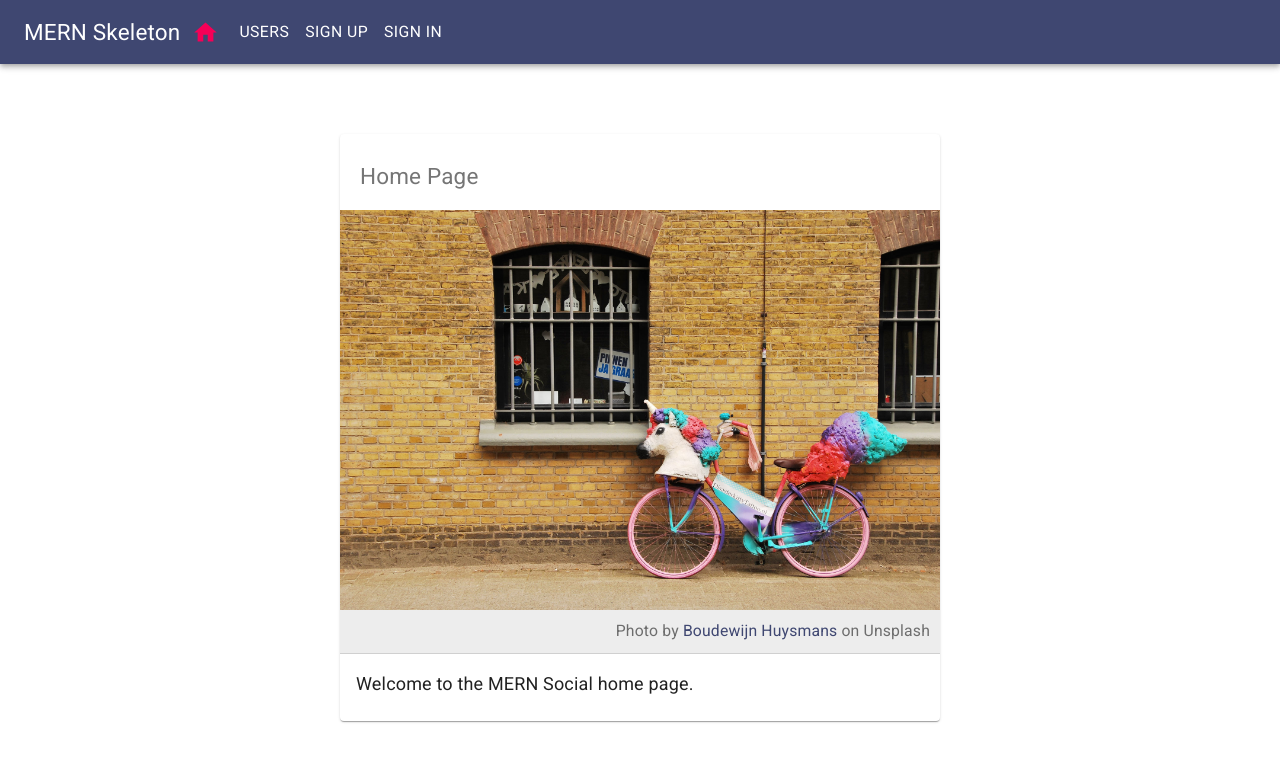
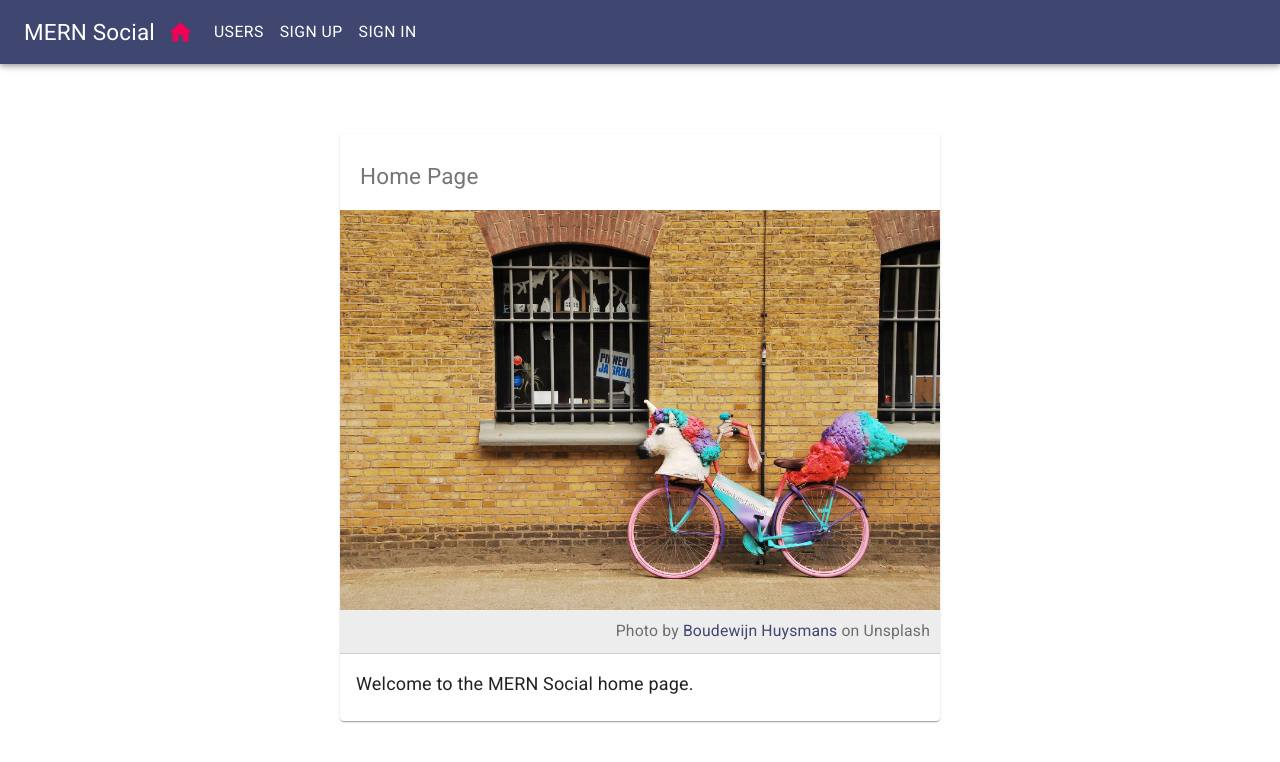
Before and after one commit to macluiggy/mern-social-media-app, a React app in the folder frontend/: page / in a window 1280 px wide. Shown: the top 762 px of the page. Built offline with nearby package versions, Linux system fonts and the light colour scheme.

Commit message:
change to mern social

```diff
--- a/frontend/src/core/Menu.tsx
+++ b/frontend/src/core/Menu.tsx
@@ -26,7 +26,7 @@ export const Menu = withRouter(({ history }) => {
     <AppBar position="static">
       <Toolbar>
         <Typography variant="h6" color="inherit">
-          MERN Skeleton
+          MERN Social
         </Typography>
         <Link to="/">
           <IconButton aria-label="Home" style={isActive(history, "/")}>
```
